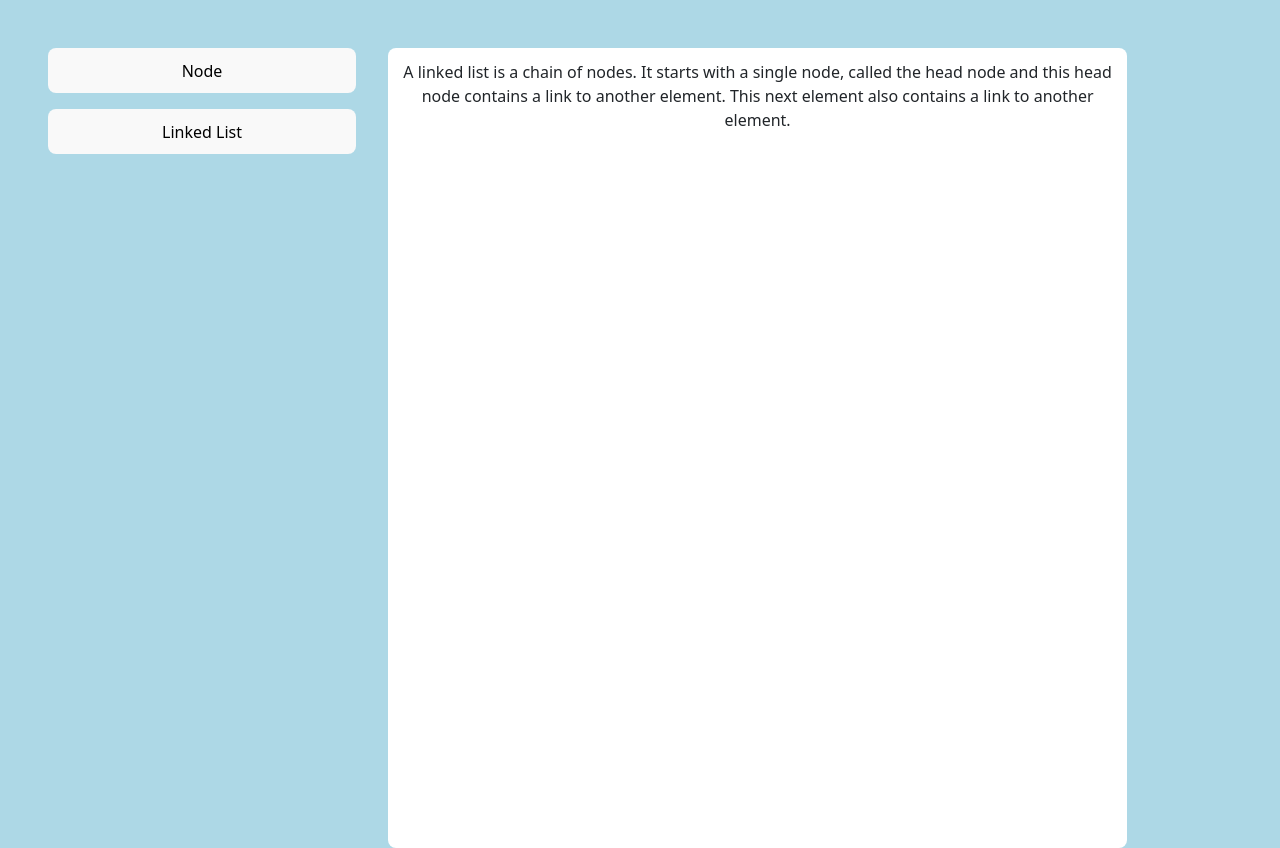
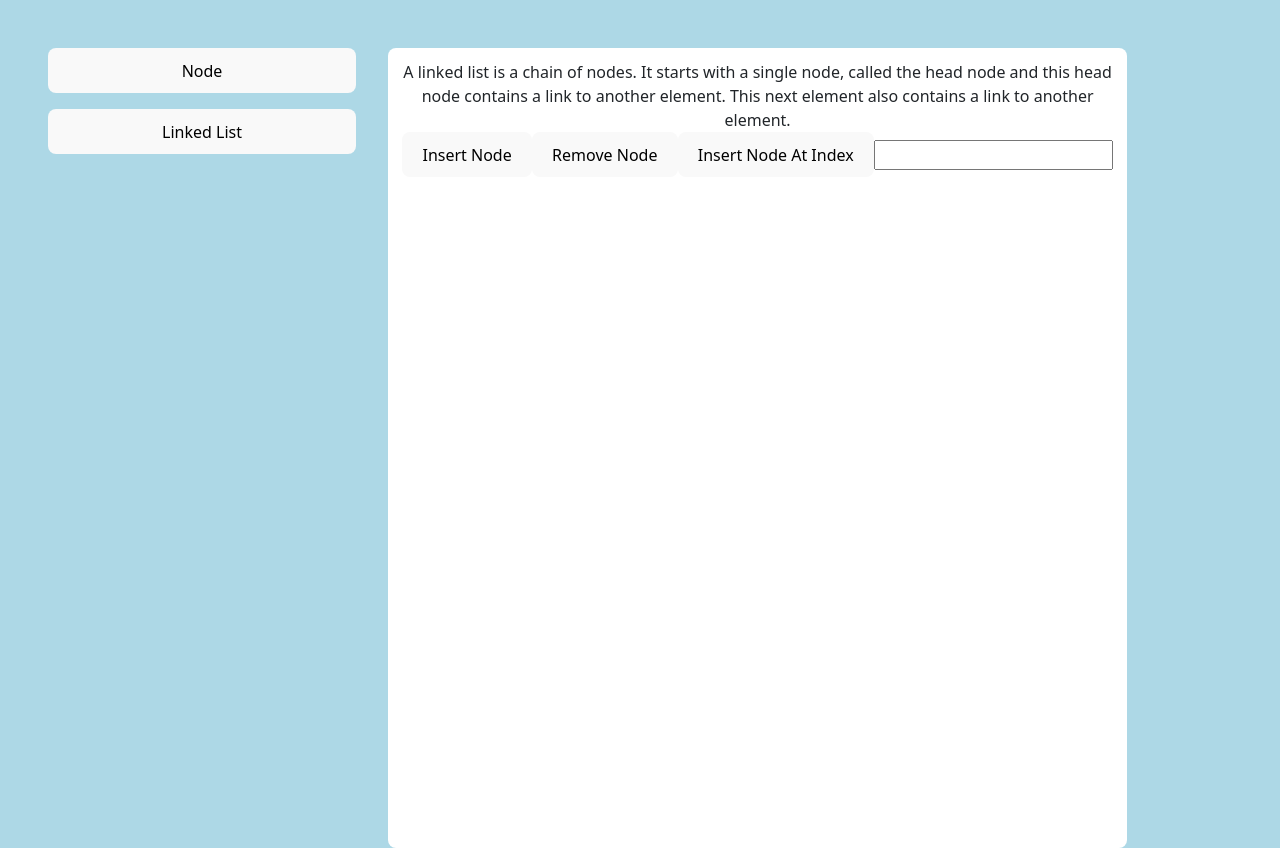
Before and after one commit to jhnh198/dsa-sample-app, a React (Vite) app: page / in a window 1280 px wide. Built offline with nearby package versions, Linux system fonts and the light colour scheme.

Commit message:
added html elements to DS_LinkedList

```diff
--- a/src/components/data-structures/Linked List/DS_LinkedList.tsx
+++ b/src/components/data-structures/Linked List/DS_LinkedList.tsx
@@ -1,4 +1,4 @@
-import React, { useState } from 'react'
+import { useRef, useState } from 'react'
 
 type ll_Node = {
   data: string | null
@@ -13,6 +13,8 @@ export function DS_LinkedList(){
   const [linkedList, setLinkedList] = useState<dsa_linkedList>({
     head: null
   })
+
+  const dataRef = useRef<HTMLInputElement>(null);
 
   function createNewNode(element: string){
     const temp: ll_Node = {
@@ -53,15 +55,9 @@ export function DS_LinkedList(){
 
   }
 
-  function insertAt(element: ll_Node, index: number){
+  function insertAt(element: string, index: number){
     //create a new node
-    const temp : ll_Node = {
-      data: element.data,
-      dataLink: {
-        data: '',
-        dataLink: '',
-      }
-    }
+    const temp = createNewNode(element);
 
     //check to add element to the first index
 
@@ -72,7 +68,6 @@ export function DS_LinkedList(){
   }
 
   // add controls for input and functions
-  //todo: can't assign null to react element
   return (
     <>
       <div>
@@ -82,7 +77,17 @@ export function DS_LinkedList(){
       </div>
       <div>
 
-        {}
+        {linkedList.head &&
+          <>
+            <div>
+              {linkedList.head.data}
+            </div>
+          </>
+        }
+        <button>Insert Node</button>
+        <button>Remove Node </button>
+        <button>Insert Node At Index</button>
+        <input type="text" ref={dataRef}/>
 
       </div>
     </>
```
